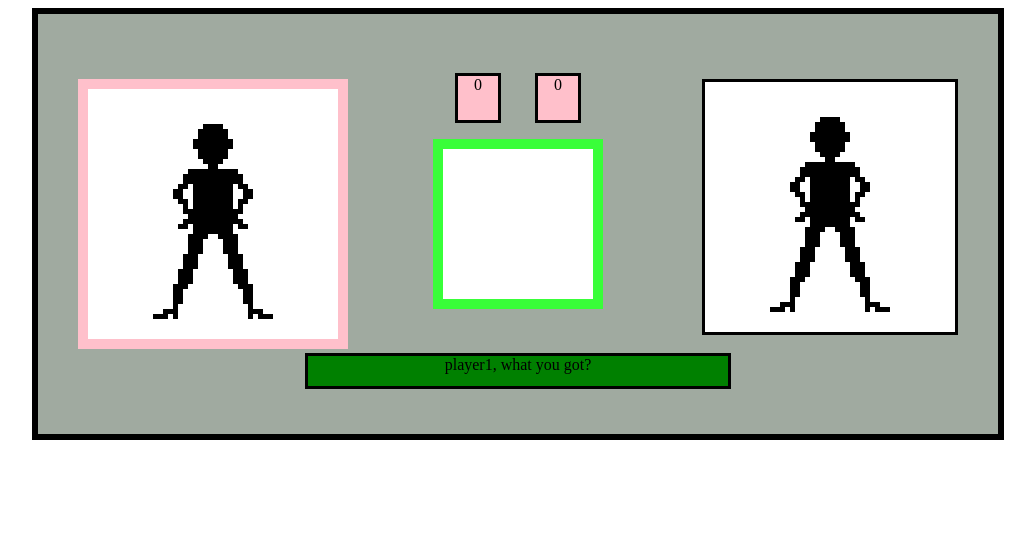
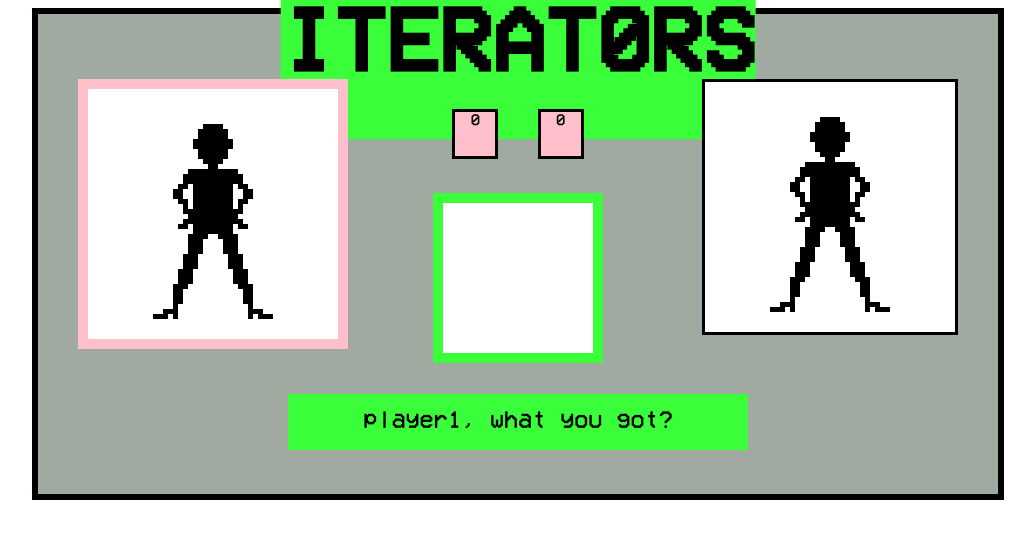
Before and after one commit to martyjg/Show_and_Repeat, a PHP site: page / in a window 1280 px wide. Shown: the top 539 px of the page, without its empty margins (122-1157 px from the left). Run offline with PHP 8.4, Linux system fonts and the light colour scheme.

Commit message:
Added more styling and message box to instruct players

```diff
--- a/appV3.js
+++ b/appV3.js
@@ -1,4 +1,7 @@
 var game = function() {
+
+$('#p1ScoreIncrease').hide();
+$('#p2ScoreIncrease').hide();
 
 //div surrounding character
 var player1Container = $("#player1");
@@ -33,7 +36,9 @@ var playing = true;
 //keeps track of no. of turns switched
 var switchedTurns = 0;
 
-$("#messageBox").html(currentPlayer + ", what you got?")
+if (player1Score === 0 && player2Score === 0) {
+$("#message").html(currentPlayer + ", what you got?");
+}
 
 //changes dancing animation according to current player when buttons are pushede
 function throwMove(move) {
@@ -79,14 +84,13 @@ function throwMove(move) {
 
 
 	function displayMoves() {
-		debugger
 		console.log("the current player is " + currentPlayer);
 		if (currentPlayer === "player1") {
-		$("#messageBox").html("player2, check it out");
-	}
+			$("#message").html("player2, check it out").delay(2000).fadeOut('slow');
+		}
 		else {
-		$("#messageBox").html("player1, check it out");
-	}
+			$("#message").show().html("player1, check it out").delay(2000).fadeOut('slow');
+		}
 
 		currentChain.forEach(function(element, index) {
 			setTimeout(function(){
@@ -96,7 +100,7 @@ function throwMove(move) {
 				if (index === currentChain.length - 1) {
 					switchPlayers();
 				}
-			}, 1000 * (index+1));
+			}, 1200 * (index+1));
 		});
 	}
 
@@ -112,7 +116,7 @@ function throwMove(move) {
 			moveCounter++
 			switchedTurns = 0;
 			matchedMoves = 0;
-			$("#messageBox").html(currentPlayer + " nailed it. Step it up.")
+			$("#message").show().html(currentPlayer + " nailed it. Step it up.")
 			if (currentPlayer === 'player1') {
 				player2Chain = [];
 			} else {
@@ -120,9 +124,14 @@ function throwMove(move) {
 			}
 		} else {
 			matchedMoves = 0;
+			debugger;
 			if (currentPlayer === 'player1') {
+				$("#p2ScoreIncrease").show().fadeOut(1500);
+				$("#message").show().html("player1, you suck. 1 point for player2.").delay(2000);
 				player2Score++;
 			} else {
+				$("#p1ScoreIncrease").show().fadeOut(1500);
+				$("#message").show().html("player2, you suck. 1 point for player1.").delay(2000);
 				player1Score++;
 			}
 			$("#p1Score").html(player1Score);
@@ -133,7 +142,6 @@ function throwMove(move) {
 
 
 	function resetGame() {
-
 		moveCounter = 3;
 
 		player1Chain = [];
@@ -164,6 +172,7 @@ function throwMove(move) {
 			currentChain = player1Chain;
 		}
 		switchedTurns++;
+		$("#message").show().html(currentPlayer + ", what you got?");
 	}
 
 
--- a/index.html
+++ b/index.html
@@ -14,11 +14,19 @@
 
 	<div id="container">
 
+		<div id="headerContainer">
+			<h1>ITERAT0RS</h1>
+		</div>
+
 		<div id="scoreContainer">
-		<div id="p1Score">
-		</div>
-		<div id="p2Score">
-		</div>
+			<div id="p1Score">
+			</div>
+			<div id="p2Score">
+			</div>
+			<div id="p1ScoreIncrease">+1
+			</div>
+			<div id="p2ScoreIncrease">+1
+			</div>
 		</div>
 
 		<div id="displayContainer">
@@ -33,10 +41,11 @@
 			<div class="idle"></div>
 		</div>
 
-		<div id="messageBox">
+		<div id="messageContainer">
+			<div id="message">
+			</div>
+
 		</div>
-
-
 	</div>
 	<script type="text/javascript" src="./appV3.js"></script>
 </body>
--- a/style.css
+++ b/style.css
@@ -1,6 +1,42 @@
+@font-face {
+	font-family: 'vcr_osd_monoregular';
+	src: url('vcr_osd_mono-webfont.eot');
+	src: url('vcr_osd_mono-webfont.eot?#iefix') format('embedded-opentype'),
+	url('vcr_osd_mono-webfont.woff2') format('woff2'),
+	url('vcr_osd_mono-webfont.woff') format('woff'),
+	url('vcr_osd_mono-webfont.ttf') format('truetype'),
+	url('vcr_osd_mono-webfont.svg#vcr_osd_monoregular') format('svg');
+	font-weight: normal;
+	font-style: normal;
+}
+
 body {
-	 -webkit-font-smoothing: none;
-	 image-rendering: pixelated;
+	-webkit-font-smoothing: none;
+	image-rendering: pixelated;
+	font-family: vcr_osd_monoregular;
+}
+
+#p1ScoreIncrease, #p2ScoreIncrease {
+	height: 44px;
+	width: 40px;
+	background-color: none;
+	margin: auto;
+	animation-name: shift;
+	animation-duration: 1.5s;
+	animation-timing-function: ease-out;
+	animation-delay: 0;
+	animation-iteration-count: 1;
+	animation-fill-mode: none;
+	animation-play-state: running;
+}
+
+@keyframes shift {
+	0% {
+		top: 0;
+	}
+	100% {
+		top: -50px;
+	}
 }
 
 #container {
@@ -8,9 +44,21 @@ body {
 	margin: auto;
 	background-color: rgb(160, 170, 160);
 	width: 960px;
-	height: 420px;
-/*	padding: 20px;*/
+	height: 480px;
+	/*	padding: 20px;*/
 	border: 6px solid black;
+}
+
+#headerContainer {
+	position: absolute;
+	top: 5%;
+	left: 50%;
+	transform: translate(-50%,-50%);
+	background-color: rgb(57, 254, 57);
+}
+
+h1 {
+	font-size: 90px
 }
 
 #scoreContainer {
@@ -19,7 +67,7 @@ body {
 	height: 50px;
 	text-align: center;
 	position: absolute;
-	top: 20%; left: 50%;
+	top: 25%; left: 50%;
 	transform: translate(-50%,-50%);
 }
 
@@ -39,7 +87,7 @@ body {
 	height: 150px;
 	padding: 10px;
 	position: absolute;
-	top: 50%; left: 50%;
+	top: 55%; left: 50%;
 	transform: translate(-50%,-50%);
 }
 
@@ -111,16 +159,26 @@ body {
 	background-color: green;
 }
 
-#messageBox {
+#messageContainer {
 	position: absolute;
 	top: 85%; left: 50%;
 	transform: translate(-50%,-50%);
 	text-align: center;
 	margin: auto;
-	background-color: green;
-	width: 420px;
-	height: 30px;
-	border: 3px solid black;
+	background-color: rgb(57, 254, 57);
+	width: 460px;
+	height: 56px;
+	line-height: 50px;
+	vertical-align: middle;
+}
+
+#message {
+	text-align: center;
+	margin: auto;
+	background-color: rgb(57, 254, 57);
+	width: 450px;
+	height: 46px;
+	font-size: 24px;
 }
 
 button {
```
Also changed, not shown: vcr_osd_mono-webfont.ttf (added), vcr_osd_mono-webfont.woff (added), vcr_osd_mono-webfont.woff2 (added).
